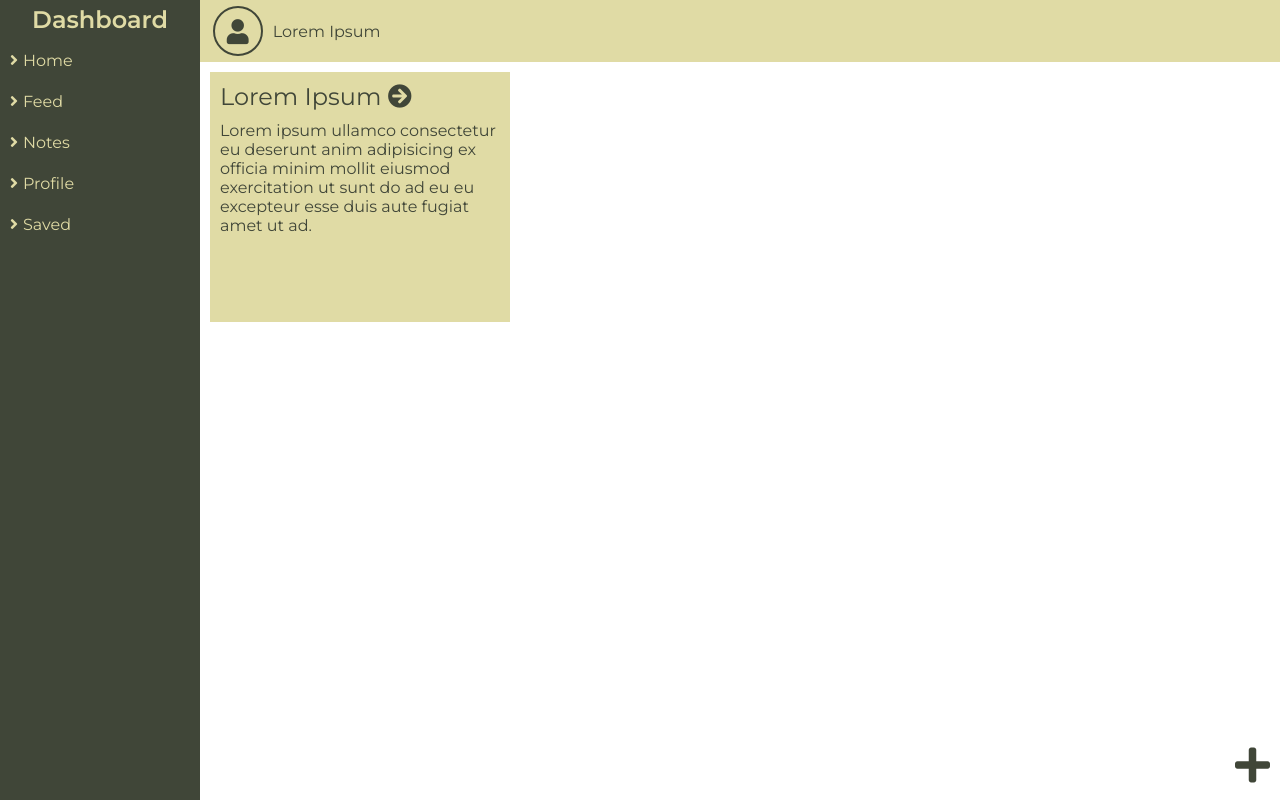
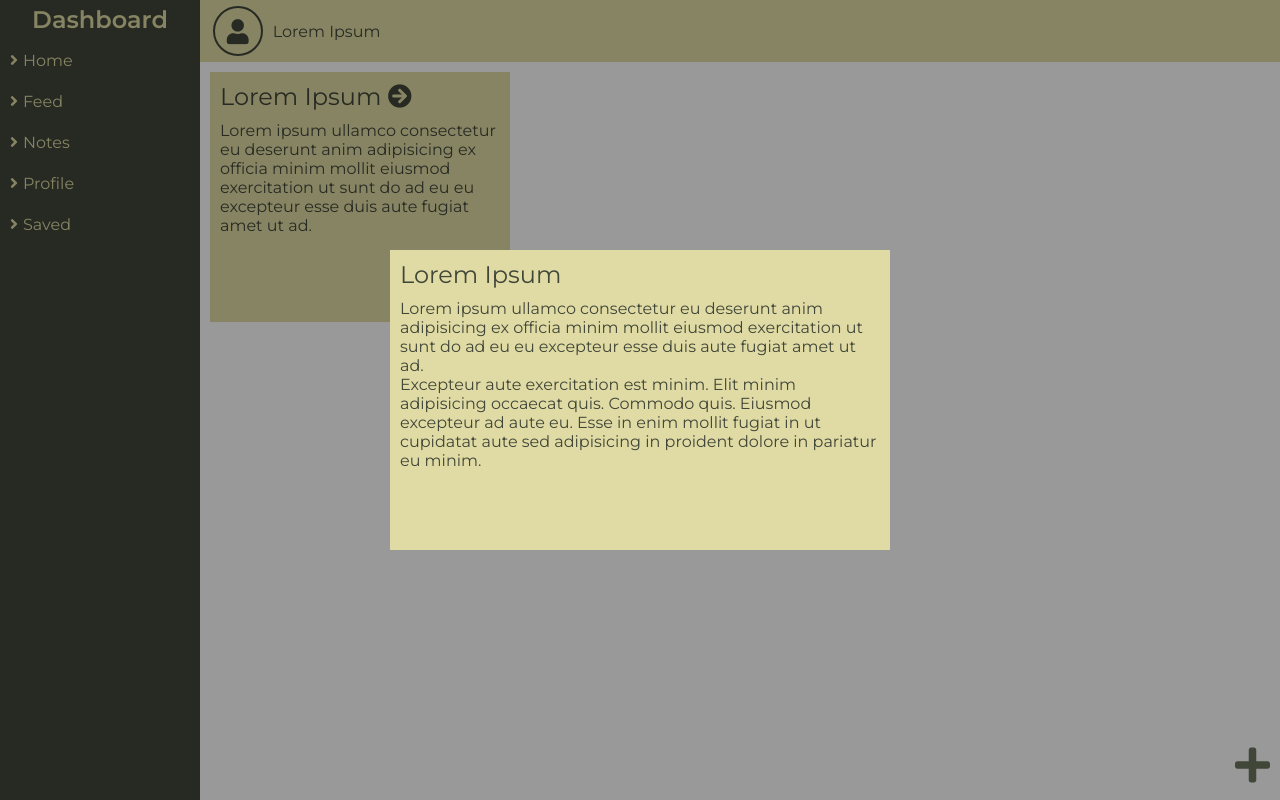
Before and after one commit to mateus-xv/dashboard, a React (Create React App) app: page /notes in a window 1280 px wide. Built offline with nearby package versions, Linux system fonts and the light colour scheme; the HTML template or start-up script is replaced by a standard one.

Commit message:
Add Note Modal

```diff
--- a/src/components/Main/Notes/Note.js
+++ b/src/components/Main/Notes/Note.js
@@ -1,5 +1,5 @@
 //React Modules
-import React from "react";
+import React, {useEffect} from "react";
 
 const Note = () => {
 	return(
@@ -11,6 +11,20 @@ const Note = () => {
 					minim mollit eiusmod exercitation ut sunt do ad eu eu excepteur esse
 					duis aute fugiat amet ut ad.
 				</p>
+				<div className="note__modal">
+					<div className="note__body">
+						<h2 className="note__title">Lorem Ipsum</h2>
+						<p className="note__content">
+							Lorem ipsum ullamco consectetur eu deserunt anim adipisicing ex officia
+							minim mollit eiusmod exercitation ut sunt do ad eu eu excepteur esse
+							duis aute fugiat amet ut ad.
+							<br/>
+							Excepteur aute exercitation est minim. Elit minim adipisicing occaecat quis.
+							Commodo quis. Eiusmod excepteur ad aute eu. Esse in enim mollit fugiat in ut
+							cupidatat aute sed adipisicing in proident dolore in pariatur eu minim.
+						</p>
+					</div>
+				</div>
 			</li>
 		</ul>
 	);
--- a/src/scss/module/_note.scss
+++ b/src/scss/module/_note.scss
@@ -21,4 +21,24 @@
 	&__title{
 		@extend .news__title;
 	}
+
+	&__modal{
+		position: absolute;
+		left: 0;
+		top: 0;
+		display: flex;
+		justify-content: center;
+		align-items: center;
+		background: #00000066;
+		width: 100%;
+		height: 100%;
+	}
+
+	&__body{
+		width: 98%;
+		max-width: 500px;
+		min-height: 300px;
+		background: $beige;
+		padding: 10px;
+	}
 }
```
